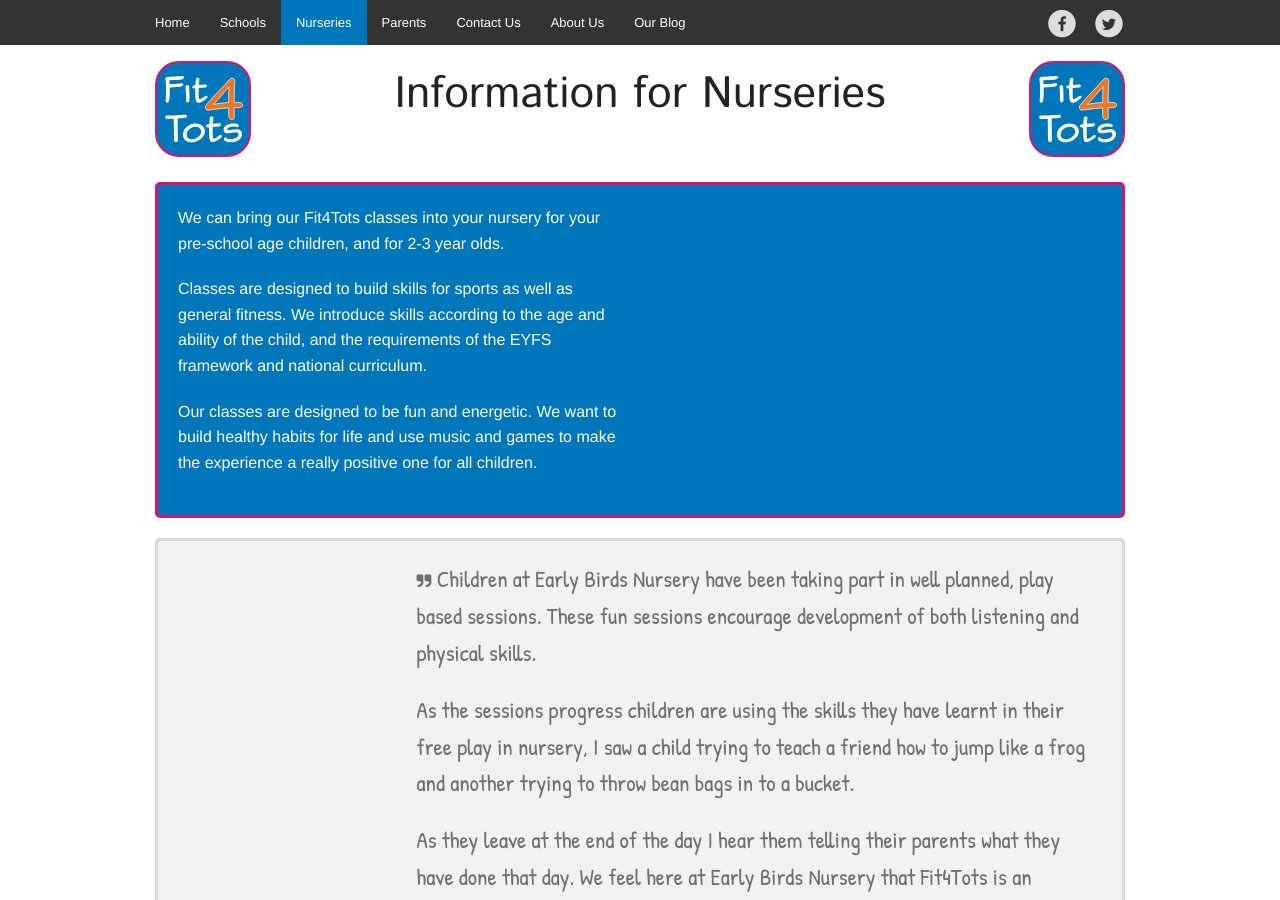
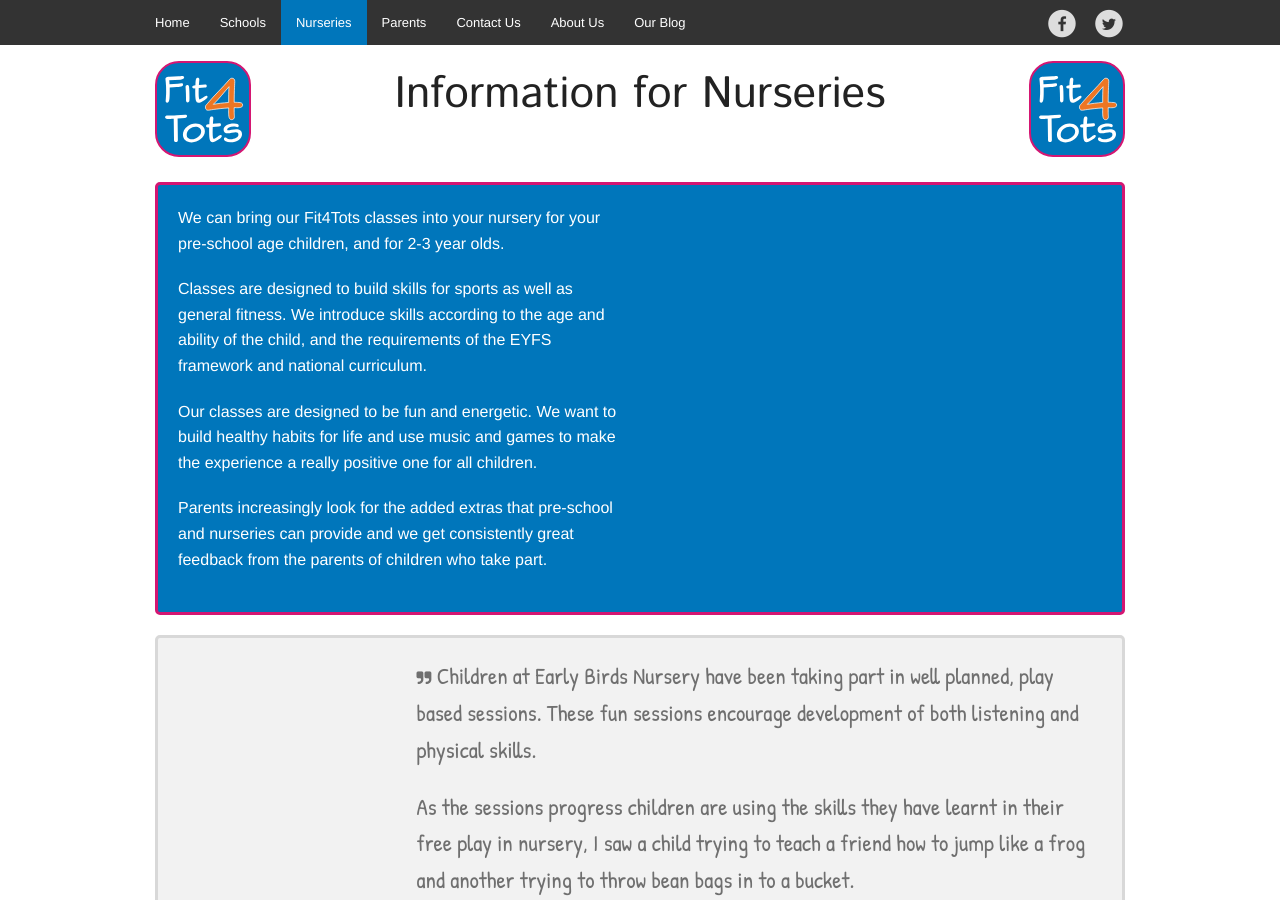
Before and after one commit to fit4tots/fit4tots.github.io, a Jekyll site: the page built from nurseries/index.html, in a window 1280 px wide and 900 px high. Built offline with Jekyll 4.4.1, drawn with Linux system fonts in a browser that asks for light colours; nearby versions of some CDN libraries.

Commit message:
Update summary.md

```diff
--- a/_includes/nurseries/summary.md
+++ b/_includes/nurseries/summary.md
@@ -3,3 +3,5 @@
 Classes are designed to build skills for sports as well as general fitness. We introduce skills according to the age and ability of the child, and the requirements of the EYFS framework and national curriculum.
 
 Our classes are designed to be fun and energetic. We want to build healthy habits for life and use music and games to make the experience a really positive one for all children.
+
+Parents increasingly look for the added extras that pre-school and nurseries can provide and we get consistently great feedback from the parents of children who take part.
```
